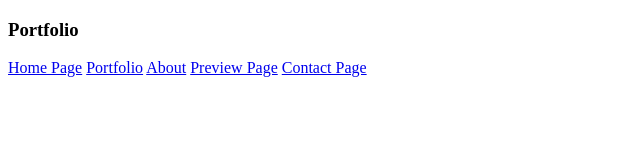
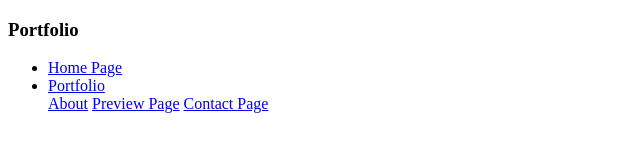
Before and after one commit to chimchikunia/Portfolio, a plain HTML site: page index.html in a window 1280 px wide. Shown: the whole page, without its empty margins (0-640 px from the left). Drawn offline with Linux system fonts and the light colour scheme.

Commit message:
Update index.html

```diff
--- a/index.html
+++ b/index.html
@@ -7,11 +7,13 @@
 <body>
     <div>
       <h3>Portfolio</h3>
-         <a href="http://chimchikunia.github.io/portfolio/pages/home.html">Home Page</a>
-         <a href="http://chimchikunia.github.io/portfolio/pages/portfolio.html">Portfolio</a>
+      <ul>
+         <li><a href="http://chimchikunia.github.io/portfolio/pages/home.html">Home Page</a></li>
+         <li><a href="http://chimchikunia.github.io/portfolio/pages/portfolio.html">Portfolio</a></li>
          <a href="http://chimchikunia.github.io/portfolio/pages/about.html">About</a>
          <a href="http://chimchikunia.github.io/portfolio/pages/portfolio_preview.html">Preview Page</a>
          <a href="http://chimchikunia.github.io/portfolio/pages/contact.html">Contact Page</a>
+      </ul>
     </div>
 </body>
 </html>
```
